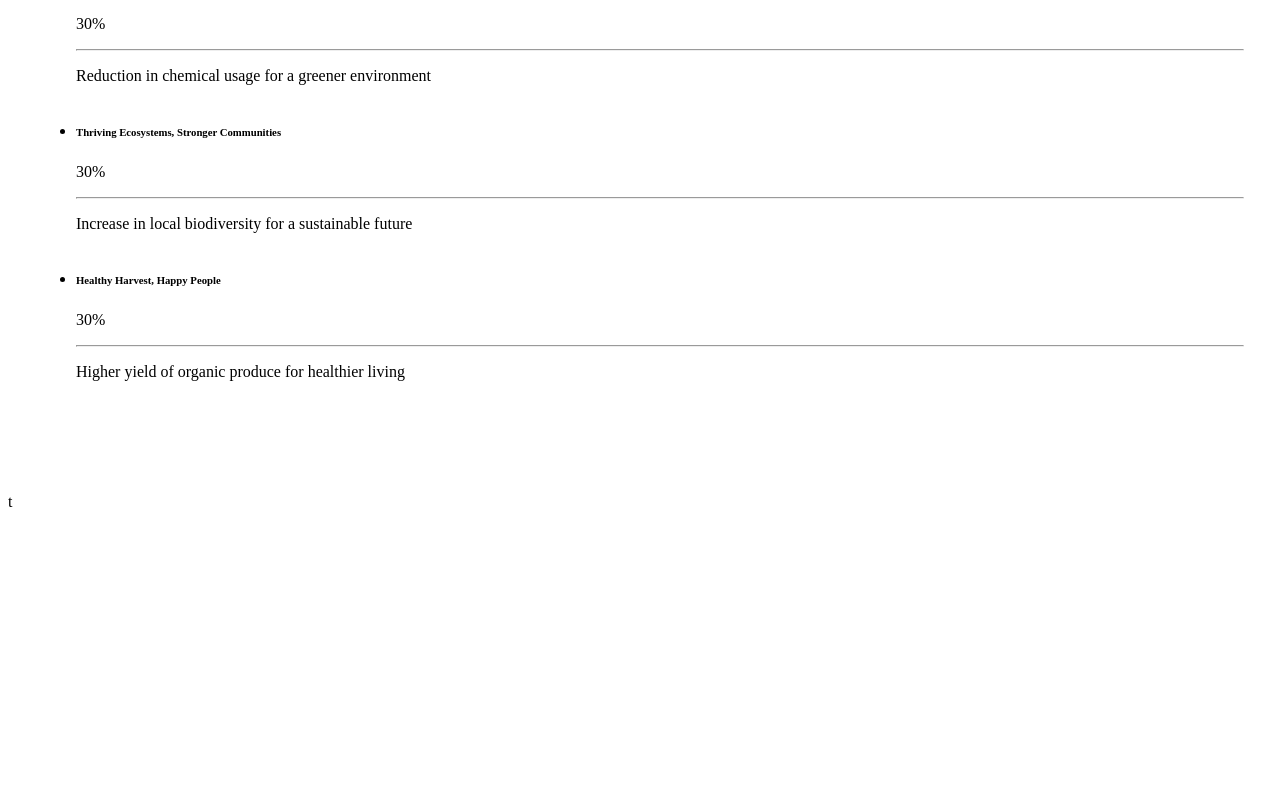
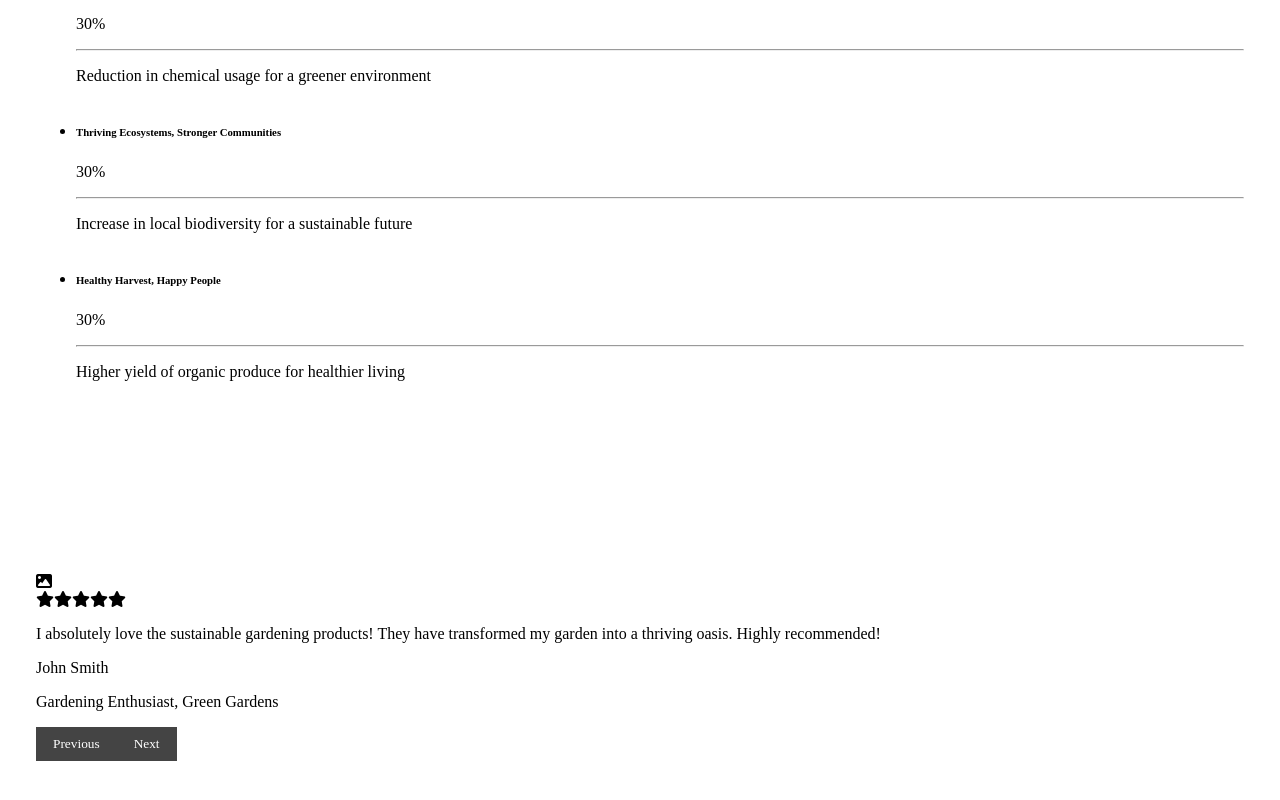
Before and after one commit to MoisesMarchini/Template-GreenThumb, an Angular app: page / in a window 1280 px wide. Shown: the part 2518-3318 px from the top of the page. Before the commit the page ends 3037 px from the top, so only its background shows below. Built offline with nearby package versions, Linux system fonts and the light colour scheme.

Commit message:
Add testimonial-section;

```diff
--- a/src/app/app.component.html
+++ b/src/app/app.component.html
@@ -4,3 +4,4 @@
 <app-feature-list-section></app-feature-list-section>
 <app-benefits-section></app-benefits-section>
 <app-stats-section></app-stats-section>
+<app-testimonials-section></app-testimonials-section>
--- /dev/null
+++ b/src/app/models/testimonial.ts
@@ -0,0 +1,7 @@
+export interface Testimonial {
+  review: number,
+  body: string,
+  userName: string,
+  userOccupation: string,
+  userImgPath: string,
+}
--- a/src/app/sections/sections.module.ts
+++ b/src/app/sections/sections.module.ts
@@ -6,6 +6,7 @@ import { FeatureSectionComponent } from './feature-section/feature-section.compo
 import { BenefitsSectionModule } from './benefits-section/benefits-section.module';
 import { FeatureListSectionModule } from './feature-list-section/feature-list-section.module';
 import { StatsSectionModule } from './stats-section/stats-section.module';
+import { TestimonialsSectionComponent } from './testimonials-section/testimonials-section.component';
 
 
 
@@ -13,10 +14,12 @@ import { StatsSectionModule } from './stats-section/stats-section.module';
   declarations: [
     HeroSectionComponent,
     FeatureSectionComponent,
+    TestimonialsSectionComponent,
   ],
   exports: [
     HeroSectionComponent,
     FeatureSectionComponent,
+    TestimonialsSectionComponent,
     BenefitsSectionModule,
     FeatureListSectionModule,
     StatsSectionModule
--- a/src/app/sections/stats-section/stats-section.component.html
+++ b/src/app/sections/stats-section/stats-section.component.html
@@ -18,4 +18,3 @@
     </ul>
   </div>
 </section>
-t
--- /dev/null
+++ b/src/app/sections/testimonials-section/testimonials-section.component.html
@@ -0,0 +1,39 @@
+<section>
+  <div class="container mx-auto">
+    <div class="grid md:grid-cols-2 gap-6 md:gap-16">
+      <app-placeholder-img-wrapper
+        class="min-h-80"
+      ></app-placeholder-img-wrapper>
+      <div class="content md:my-16 md:pt-16 pb-16 grid gap-6 relative">
+        <div class="flex flex-col gap-6 min-h-72">
+          <div class="review-stars flex gap-1">
+            <span *ngFor="let index of [].constructor(5); let i = index">
+              <i
+                [class]="
+                  (cards[currentCardIndex].review ?? 0 <= i
+                    ? 'fa-solid'
+                    : 'fa-regular') + ' fa-star'
+                "
+              ></i>
+            </span>
+          </div>
+          <p class="text-xl font-bold">
+            {{ cards[currentCardIndex].body }}
+          </p>
+          <div class="user-info">
+            <p class="text-sm font-semibold">
+              {{ cards[currentCardIndex].userName }}
+            </p>
+            <p class="text-sm">{{ cards[currentCardIndex].userOccupation }}</p>
+          </div>
+          <div class="controls mt-auto flex gap-4">
+            <app-default-button (_onClick)="previous()"
+              >Previous</app-default-button
+            >
+            <app-default-button (_onClick)="next()">Next</app-default-button>
+          </div>
+        </div>
+      </div>
+    </div>
+  </div>
+</section>
--- /dev/null
+++ b/src/app/sections/testimonials-section/testimonials-section.component.ts
@@ -0,0 +1,47 @@
+import { Component } from '@angular/core';
+import { Testimonial } from '../../models/testimonial';
+
+@Component({
+  selector: 'app-testimonials-section',
+  templateUrl: './testimonials-section.component.html',
+  styleUrl: './testimonials-section.component.scss'
+})
+export class TestimonialsSectionComponent {
+  currentCardIndex = 0;
+  cards: Partial<Testimonial>[] = [
+    {
+      review: 5,
+      body: 'I absolutely love the sustainable gardening products! They have transformed my garden into a thriving oasis. Highly recommended!',
+      userName: 'John Smith',
+      userOccupation: 'Gardening Enthusiast, Green Gardens',
+    },
+    {
+      review: 4,
+      body: `I've been using these gardening tools for a few months now, and I'm quite pleased with the results. They're sturdy and well-designed, making my gardening tasks much more enjoyable.`,
+      userName: 'Alicia Chang',
+      userOccupation: 'Botanist, Chang Botanicals',
+    },
+    {
+      review: 5,
+      body: `These gardening products have made such a difference in my life! Not only are they eco-friendly, but they're also incredibly effective. I can't imagine gardening without them now.`,
+      userName: 'Sarah Thompson',
+      userOccupation: 'Environmental Scientist',
+    },{
+      review: 4.5,
+      body: `The customer service provided by this company is outstanding. They were incredibly helpful and responsive throughout the entire process. I'm very satisfied!`,
+      userName: 'Emily Davis',
+      userOccupation: 'Business Owner, Davis Designs',
+    },
+
+
+
+  ]
+
+  next() {
+    this.currentCardIndex = (this.currentCardIndex + 1) % this.cards.length;
+  }
+
+  previous() {
+    this.currentCardIndex = (this.currentCardIndex - 1 + this.cards.length) % this.cards.length
+  }
+}
```
Also changed, not shown: src/app/sections/testimonials-section/testimonials-section.component.scss (added), 1 other file (tests, documents, lock files or other folders).
